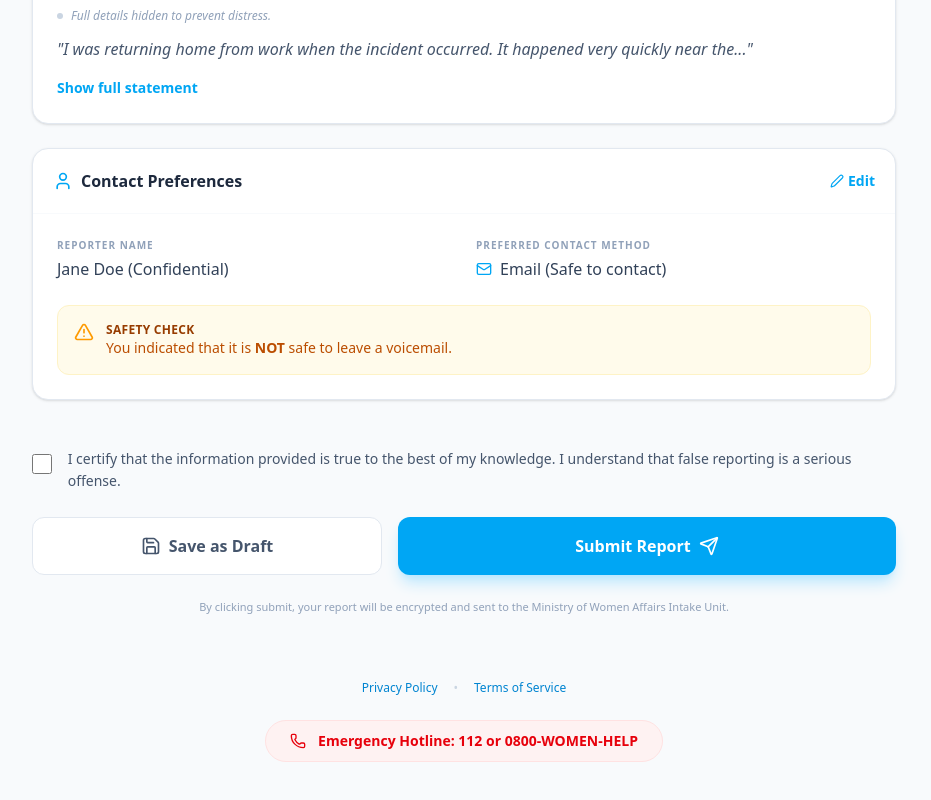
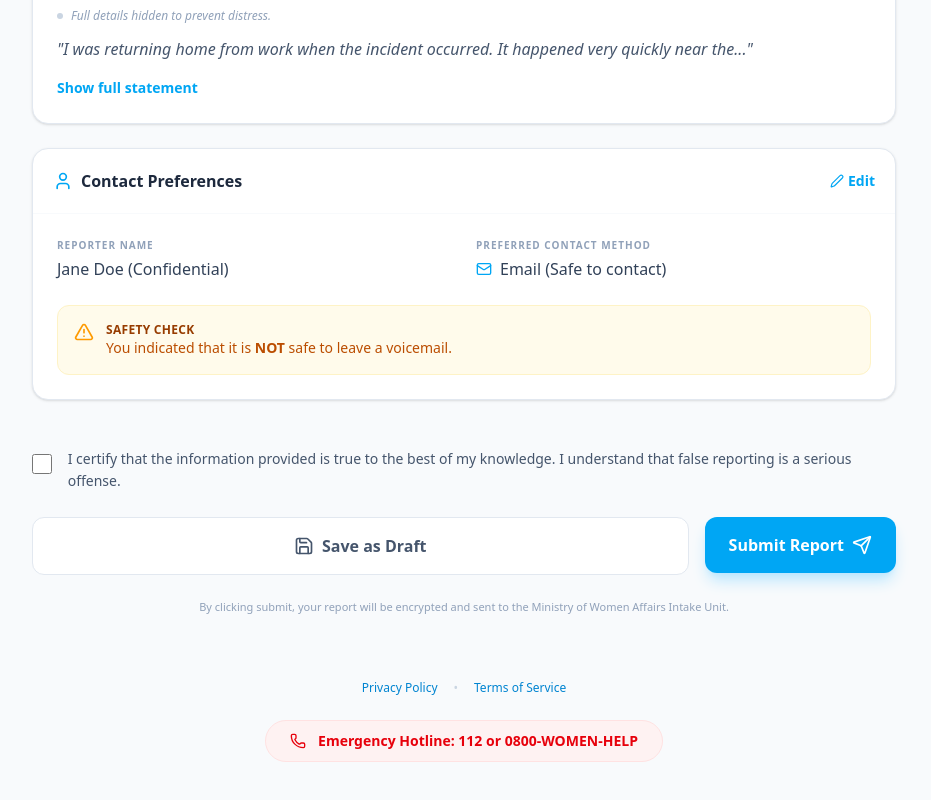
Before and after one commit to lala-tech-nig/adj-gbv-ai, a Next.js app: page /report/page5 in a window 1280 px wide. Shown: the part 781-1581 px from the top of the page, without its empty margins (176-1107 px from the left). Built offline with nearby package versions, Linux system fonts and the light colour scheme.

Commit message:
final nav

```diff
--- a/app/report/page5/page.js
+++ b/app/report/page5/page.js
@@ -15,6 +15,8 @@
   Edit2,
   Phone
 } from 'lucide-react';
+
+import Link from 'next/link';
 
 const ReportReviewPage = () => {
   return (
@@ -182,9 +184,12 @@
             <button className="flex-1 bg-white border border-slate-200 text-slate-600 font-bold py-4 px-6 rounded-xl flex items-center justify-center gap-2 hover:bg-slate-50 transition-colors">
               <Save size={20} /> Save as Draft
             </button>
+            <Link href="/report/page6" className="inline-block">
             <button className="flex-[1.5] bg-sky-500 hover:bg-sky-600 text-white font-bold py-4 px-6 rounded-xl flex items-center justify-center gap-2 shadow-lg shadow-sky-200 transition-all">
               Submit Report <Send size={20} />
             </button>
+            </Link>
+
           </div>
           <p className="text-center text-[11px] text-slate-400">
             By clicking submit, your report will be encrypted and sent to the Ministry of Women Affairs Intake Unit.
--- a/app/report/page6/page.js
+++ b/app/report/page6/page.js
@@ -1,6 +1,8 @@
 "use client";
 
 import React from 'react';
+
+import Link from 'next/link';
 
 const ReportConfirmation = () => {
   const referenceNumber = "#REF-12345";
@@ -67,9 +69,11 @@
           You may close this tab or return to the main page.
         </p>
 
+        <Link href="/" className="inline-block">
         <button className="bg-slate-100 hover:bg-slate-200 text-slate-900 font-semibold px-8 py-3 rounded-lg transition-colors">
           Return to Home
         </button>
+        </Link>
       </main>
 
       {/* Footer */}
```
